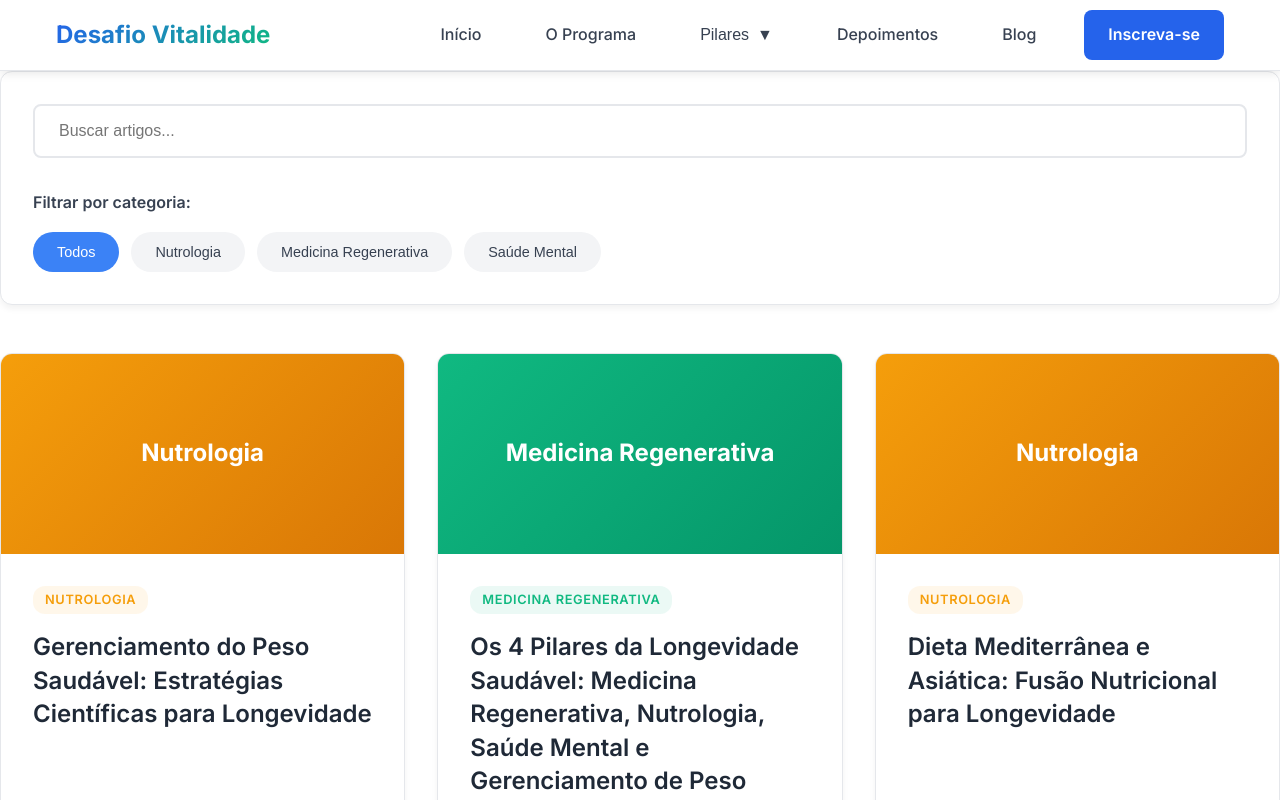
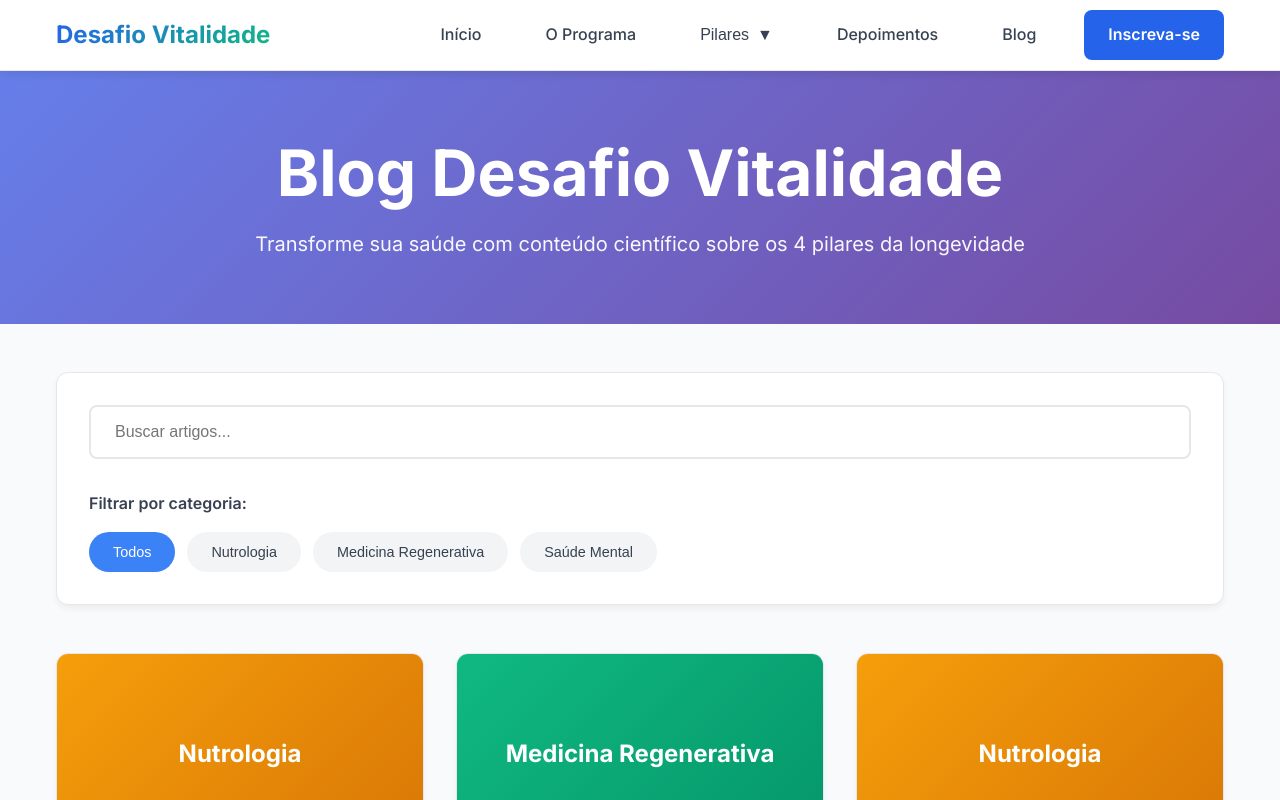
Before and after one commit to denerval1111/segunda-versao-140625, a Next.js app: page /blog in a window 1280 px wide. Shown: the top 800 px of the page. Built offline with nearby package versions, Linux system fonts and the light colour scheme.

Commit message:
Update page.tsx

```diff
--- a/app/blog/page.tsx
+++ b/app/blog/page.tsx
@@ -1,23 +1,48 @@
-import { getSortedPostsData } from '../../lib/posts';
+// app/blog/page.tsx
+import { getSortedPostsData } from '@/lib/posts';
 import BlogClient from './BlogClient';
 
-export const metadata = {
-  title: 'Blog | Desafio Vitalidade',
-  description: 'Artigos sobre longevidade saudável, medicina regenerativa, nutrologia e saúde mental. Descubra os segredos da vitalidade e do envelhecimento saudável.',
-  keywords: 'longevidade, saúde, medicina regenerativa, nutrologia, saúde mental, envelhecimento saudável, vitalidade',
-  openGraph: {
-    title: 'Blog Desafio Vitalidade',
-    description: 'Artigos científicos sobre longevidade saudável e bem-estar.',
-    type: 'website',
-  },
-};
-
-export default function BlogPage() {
-  const allPostsData = getSortedPostsData();
+export default async function BlogPage() {
+  const allPostsData = await getSortedPostsData();
 
   return (
-    <BlogClient
-      posts={allPostsData as any}
-    />
+    <div style={{ minHeight: '100vh', backgroundColor: '#f9fafb' }}>
+      {/* Hero Section do Blog */}
+      <div style={{
+        background: 'linear-gradient(135deg, #667eea 0%, #764ba2 100%)',
+        color: 'white',
+        padding: '4rem 2rem',
+        textAlign: 'center'
+      }}>
+        <div style={{ maxWidth: '1200px', margin: '0 auto' }}>
+          <h1 style={{
+            fontSize: 'clamp(2.5rem, 6vw, 4rem)',
+            fontWeight: 'bold',
+            marginBottom: '1rem',
+            lineHeight: '1.2'
+          }}>
+            Blog Desafio Vitalidade
+          </h1>
+          <p style={{
+            fontSize: '1.25rem',
+            maxWidth: '800px',
+            margin: '0 auto',
+            lineHeight: '1.6',
+            opacity: 0.95
+          }}>
+            Transforme sua saúde com conteúdo científico sobre os 4 pilares da longevidade
+          </p>
+        </div>
+      </div>
+
+      {/* Conteúdo do Blog */}
+      <div style={{
+        maxWidth: '1200px',
+        margin: '0 auto',
+        padding: '3rem 1rem'
+      }}>
+        <BlogClient posts={allPostsData as any} />
+      </div>
+    </div>
   );
 }
```
